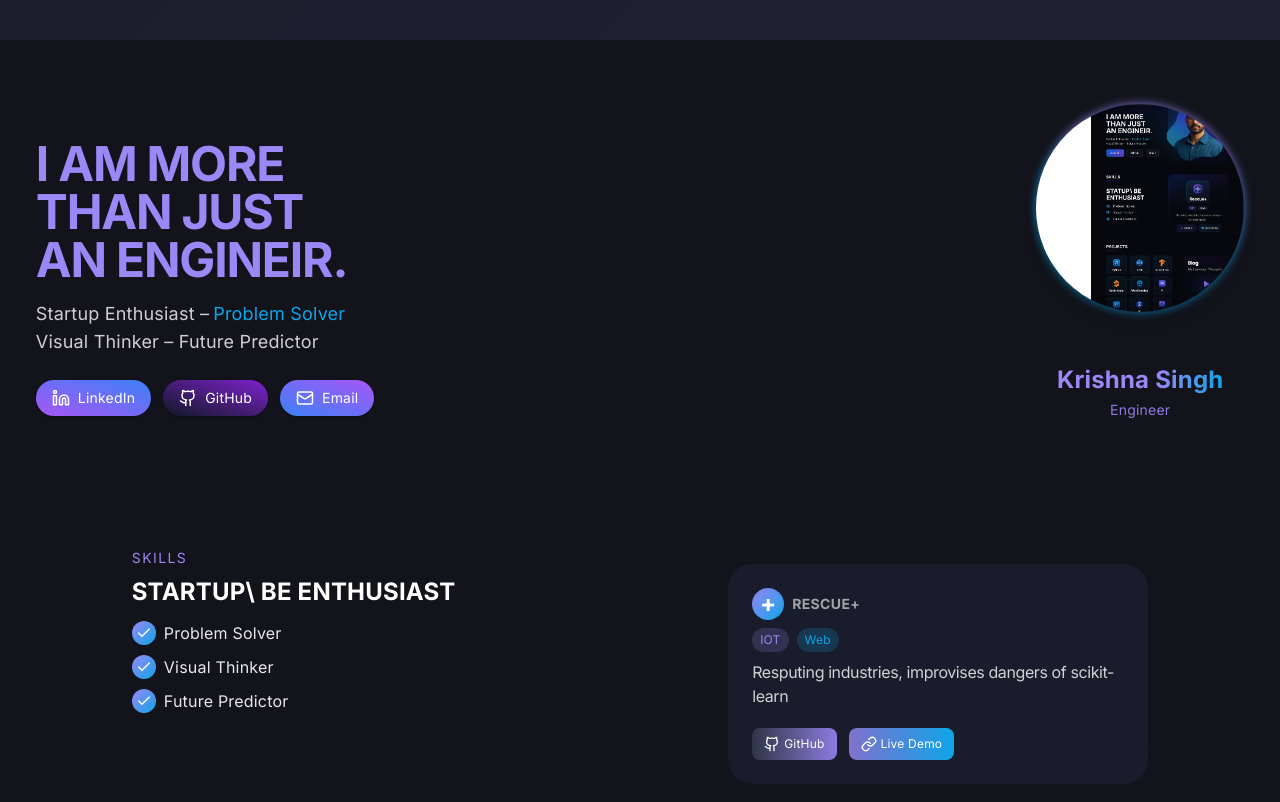
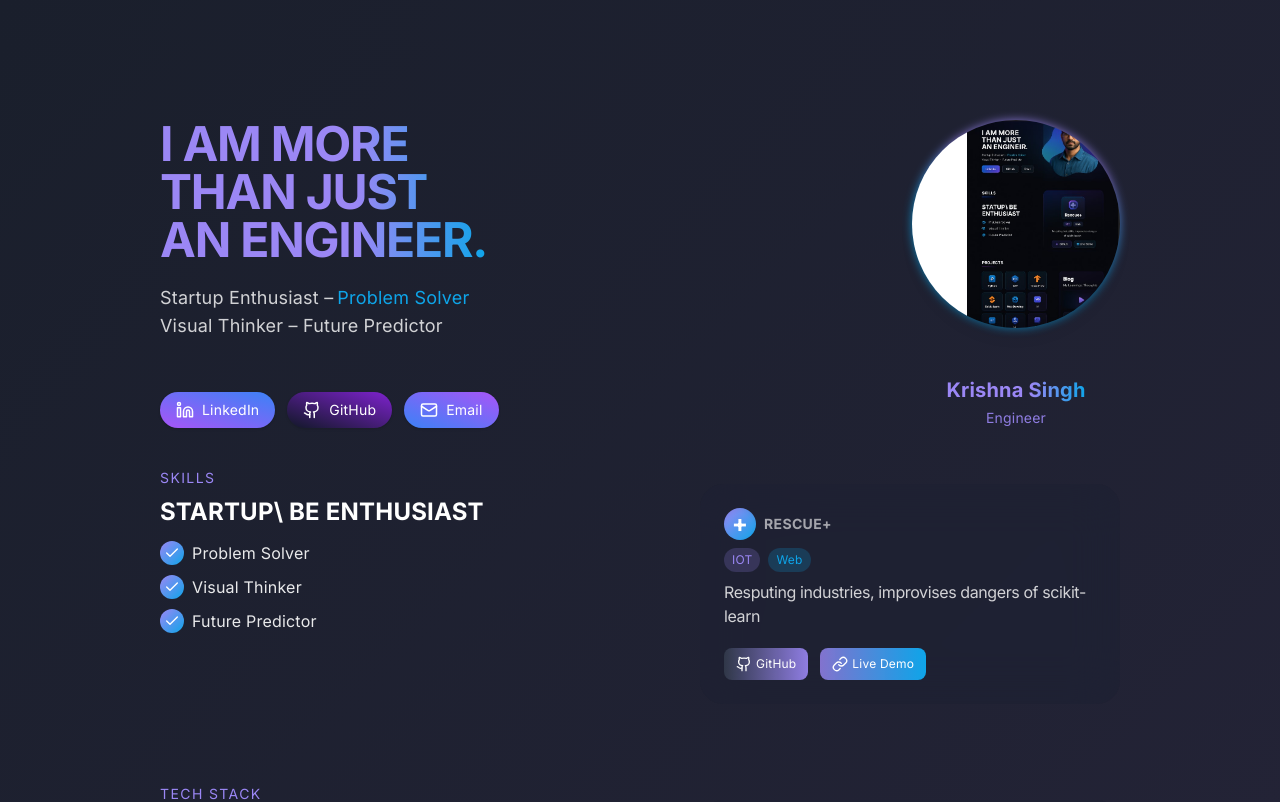
Before and after one commit to KrishnaSingh137/vibrant-vite-portfolio, a React (Vite) app: page / in a window 1280 px wide. Shown: the top 802 px of the page. Built offline with nearby package versions, Linux system fonts and the light colour scheme.

Commit message:
Update project files
Update project files as needed.

```diff
--- a/src/components/ProfileBlob.tsx
+++ b/src/components/ProfileBlob.tsx
@@ -4,11 +4,17 @@ import React from "react";
 interface ProfileBlobProps {
   src: string;
   alt: string;
+  name?: string;
 }
 
-const ProfileBlob: React.FC<ProfileBlobProps> = ({ src, alt }) => (
-  <div className="relative w-40 h-40 sm:w-52 sm:h-52 fade-in-up" style={{ marginRight: "0" }}>
-    <div className="absolute inset-0 rounded-full z-0 transition-all" style={{
+const ProfileBlob: React.FC<ProfileBlobProps> = ({ src, alt, name }) => (
+  <div className="relative flex flex-col items-center">
+    <div
+      className="relative w-40 h-40 sm:w-52 sm:h-52 fade-in-up"
+      style={{ marginRight: "0" }}>
+      {/* Gradient blob background */}
+      <div className="absolute inset-0 rounded-full z-0 transition-all"
+        style={{
           background: "radial-gradient(ellipse 65% 90% at 60% 0,#9b87f5 60%,#0EA5E9 100%)",
           filter: "blur(5px)",
           opacity: 0.8,
@@ -20,6 +26,13 @@ const ProfileBlob: React.FC<ProfileBlobProps> = ({ src, alt }) => (
         style={{ zIndex: 1 }}
       />
     </div>
+    {name && (
+      <div className="mt-4 text-center">
+        <span className="text-xl font-semibold gradient-text block">{name}</span>
+        <span className="block text-sm text-accent-purple/90 mt-1">Engineer</span>
+      </div>
+    )}
+  </div>
 );
 
 export default ProfileBlob;
--- a/src/pages/Index.tsx
+++ b/src/pages/Index.tsx
@@ -12,17 +12,21 @@ import BlogCard from "../components/BlogCard";
 
 const Index = () => {
   return (
-    <div className="min-h-screen w-full font-inter bg-background text-white pb-16 fade-in" style={{ paddingLeft: "2.8vw", paddingRight: "2.8vw" }}>
-      {/* Hero/Header */}
-      <div className="flex flex-col sm:flex-row items-center justify-between w-full pt-16 pb-16 gap-10 sm:gap-0 fade-in-up" data-aos="fade-up">
+    <main className="min-h-screen w-full font-inter bg-background text-white pb-16"
+      style={{ background: "linear-gradient(135deg, #1a1f2c 0%, #232336 75%, #18182a 100%)" }}>
+      <div className="max-w-screen-lg mx-auto px-4 sm:px-8 pt-16">
+        {/* Hero/Header (Title, social, image, name) */}
+        <section className="flex flex-col sm:flex-row items-center justify-between w-full mb-14 gap-y-10 gap-x-8">
           {/* Left: Headline + social */}
-        <div className="flex-1">
-          <h1 className="text-3xl sm:text-4xl md:text-5xl font-extrabold tracking-tight leading-snug gradient-text mb-4 fade-in-up" data-aos="fade-up">
+          <div className="flex-1 min-w-[270px] md:max-w-[56%] flex flex-col items-start"
+            data-aos="fade-up" data-aos-duration="850">
+            <h1 className="text-3xl sm:text-4xl md:text-5xl font-extrabold tracking-tight leading-snug gradient-text mb-5 animate-fade-in">
               I AM MORE<br />
               THAN JUST<br />
-            AN ENGINEIR.
+              AN ENGINEER.
             </h1>
-          <div className="text-white/80 text-base sm:text-lg font-medium mb-5 sm:max-w-lg fade-in-up" data-aos="fade-up" data-aos-delay="80">
+            <div className="text-white/80 text-base sm:text-lg font-medium mb-7 sm:max-w-lg animate-fade-in-up"
+                 style={{ animationDelay: "80ms" }}>
               Startup Enthusiast –
               <span className="text-accent-blue ml-1">Problem Solver</span>
               <br />
@@ -31,40 +35,46 @@ const Index = () => {
             <SocialButtons />
           </div>
           {/* Right: Profile photo & name */}
-        <div className="flex flex-col items-center fade-in-up" data-aos="fade-up" data-aos-delay="120">
-          <ProfileBlob src="/lovable-uploads/8d390e13-a3c3-4861-b87f-fbf70c7bfef8.png" alt="Profile" />
-          <div className="mt-5 text-center">
-            <span className="text-2xl font-bold gradient-text block">Krishna Singh</span>
-            <span className="block text-sm text-accent-purple/90 mt-1">Engineer</span>
+          <div
+            className="flex flex-col items-center justify-center w-full sm:w-auto animate-fade-in-up"
+            style={{ animationDelay: "120ms" }}
+            data-aos="fade-up"
+            data-aos-delay="120"
+          >
+            <ProfileBlob
+              src="/lovable-uploads/8d390e13-a3c3-4861-b87f-fbf70c7bfef8.png"
+              alt="Profile"
+              name="Krishna Singh"
+            />
           </div>
-        </div>
-      </div>
+        </section>
 
         {/* Skills & Featured */}
-      <div className="flex flex-col md:flex-row gap-10 md:gap-20 px-3 sm:px-8 xl:px-24 fade-in-up" data-aos="fade-up" data-aos-delay="60">
-        <div className="flex-1 min-w-[230px]">
+        <section className="flex flex-col md:flex-row gap-10 md:gap-20 mb-16">
+          <div className="flex-1 min-w-[230px]" data-aos="fade-up" data-aos-delay="180">
             <div className="uppercase text-sm tracking-widest text-accent-purple mb-2">Skills</div>
             <div className="text-2xl font-bold mb-2">
               STARTUP\ BE ENTHUSIAST
             </div>
             <SkillList />
           </div>
-        <div className="flex-1 min-w-[240px] max-w-[420px]">
+          <div className="flex-1 min-w-[240px] max-w-[420px] animate-fade-in-up" data-aos="fade-up" data-aos-delay="240">
             <FeaturedProject />
           </div>
-      </div>
+        </section>
 
         {/* Projects & Blog */}
-      <div className="flex flex-col md:flex-row gap-10 md:gap-20 px-3 sm:px-8 xl:px-24 mt-16 fade-in-up" data-aos="fade-up" data-aos-delay="80">
+        <section className="flex flex-col md:flex-row gap-10 md:gap-20" data-aos="fade-up" data-aos-delay="260">
           <div className="flex-1 min-w-[210px]">
             <div className="uppercase text-sm tracking-widest text-accent-purple mb-3">Tech Stack</div>
             <ProjectGrid />
           </div>
-        <div className="flex-1 min-w-[240px] max-w-[420px]">
+          <div className="flex-1 min-w-[240px] max-w-[420px] animate-fade-in-up">
             <BlogCard />
           </div>
+        </section>
       </div>
-    </div>
+    </main>
   );
 };
 
```
Lines whose indentation alone changed are shown as unchanged.
